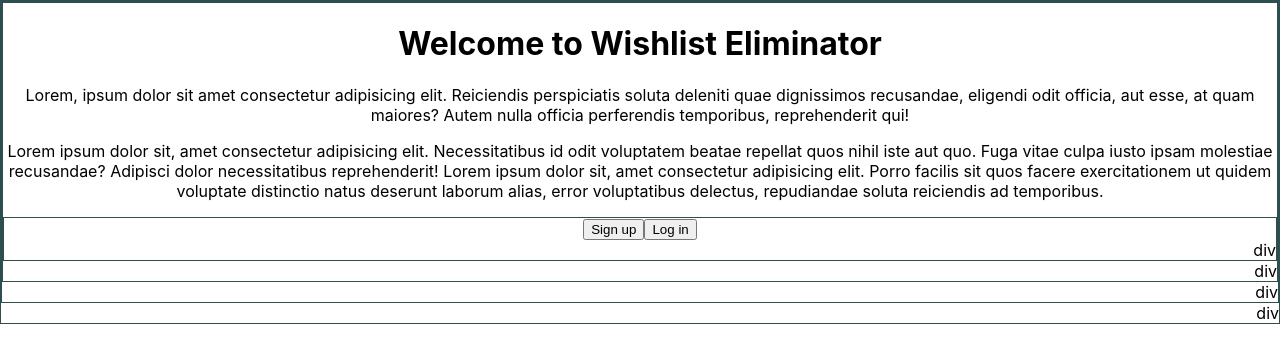
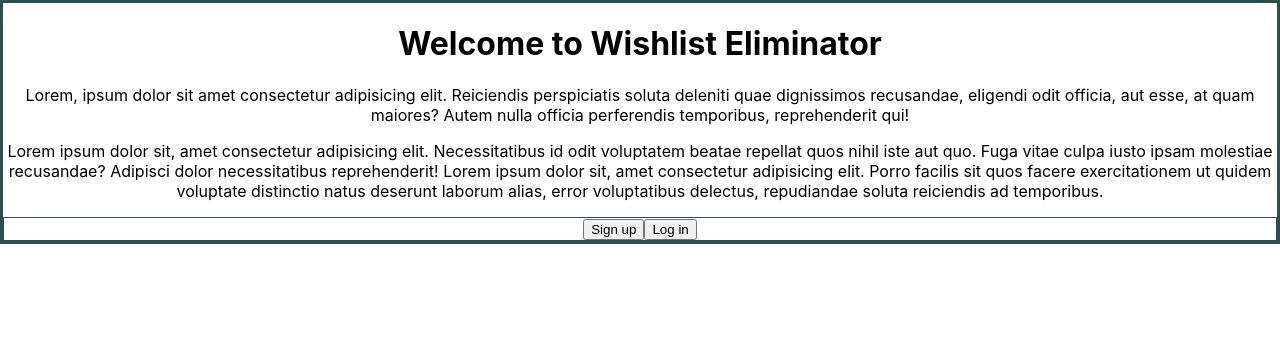
Before and after one commit to Titus-Huang/Wishlist-Eliminator, a React (Create React App) app in the folder wishlist-eliminator-app/: page / in a window 1280 px wide. Shown: the top 362 px of the page. Built offline with nearby package versions, Linux system fonts and the light colour scheme; no server answers.

Commit message:
removed div after within App for debugging

```diff
--- a/wishlist-eliminator-app/src/App.css
+++ b/wishlist-eliminator-app/src/App.css
@@ -2,12 +2,12 @@ div {
   border: 1px solid darkslategrey;
 }
 
-div::after {
+/* div::after {
   content: 'div';
   display: block;
   width: fit-content;
   margin-left: auto;
-}
+} */
 
 
 .App {
```
